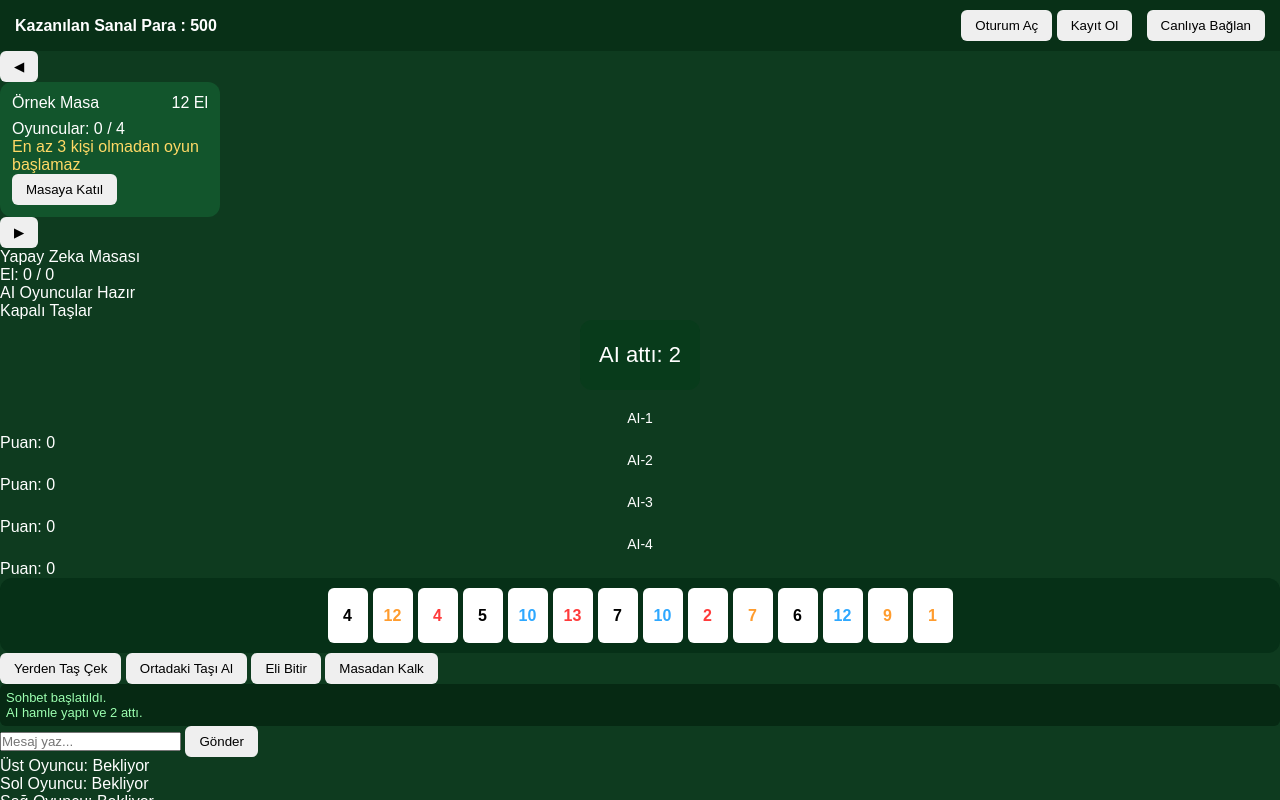
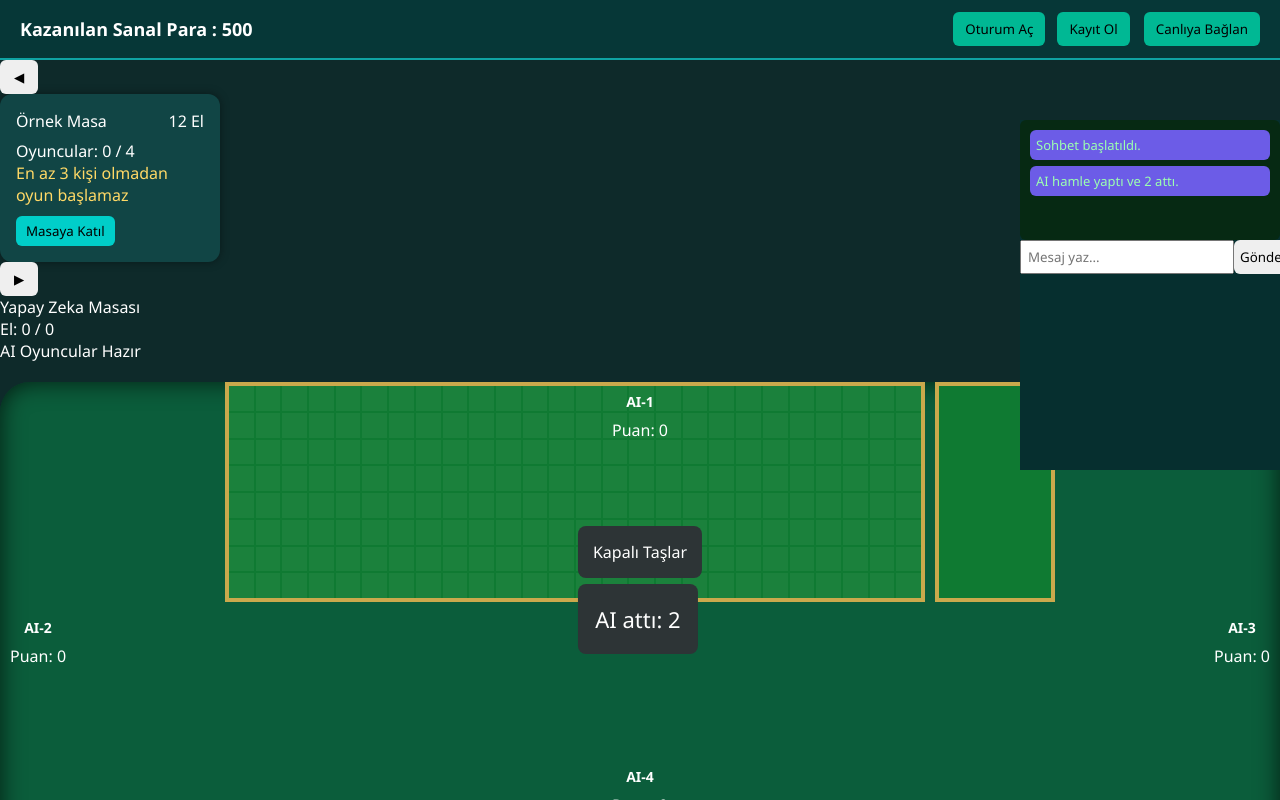
Before and after one commit to ilbarsozen45-blip/live-okey-server, a website: page index.html in a window 1280 px wide. Both pictures are taken after a click on the button "İzle". Shown: the top 800 px of the page. Drawn offline with nearby package versions, Linux system fonts and the light colour scheme.

Commit message:
Okey masası: drag-drop taş yerleştirme ve gerçek deste dağıtımı eklendi

```diff
--- a/app.js
+++ b/app.js
@@ -94,6 +94,20 @@
 
         document.getElementById("createTableCloseX")
     ?.addEventListener("click", closeCreateModal);
+
+
+    function buildGrid(){
+    const grid = document.getElementById("meldGrid");
+    if(!grid) return;
+
+    for(let i=0;i<26*8;i++){
+        const cell=document.createElement("div");
+        grid.appendChild(cell);
+    }
+}
+
+buildGrid();
+
 
 });
 
@@ -483,6 +497,8 @@
         const tile = document.createElement("div");
         tile.className = "tile " + color;
         tile.textContent = num;
+
+        tile.draggable = true;
 
         rack.appendChild(tile);
     }
@@ -937,3 +953,21 @@
 window.closeCreateModal = closeCreateModal;
 
 connectOnline("https://live-okey-server-production.up.railway.app");
+
+
+document.addEventListener("dragstart", e=>{
+    if(e.target.classList.contains("tile")){
+        e.dataTransfer.setData("tile","1");
+        window.draggedTile=e.target;
+    }
+});
+
+document.addEventListener("dragover", e=>{
+    if(e.target.closest("#meldGrid")) e.preventDefault();
+});
+
+document.addEventListener("drop", e=>{
+    if(e.target.closest("#meldGrid")){
+        e.target.appendChild(window.draggedTile);
+    }
+});
--- a/index.html
+++ b/index.html
@@ -177,6 +177,14 @@
     <!-- OKEY MASA YÜZEYİ -->
     <div id="okeyMainTable">
 
+        <div id="realBoardArea">
+
+    <div id="meldGrid"></div>
+
+    <div id="rightDropZone"></div>
+
+</div>
+
         <!-- ORTA ALAN (YERDEN TAŞ ÇEKME + ATILAN TAŞ) -->
         <div id="centerZone">
 
--- a/style.css
+++ b/style.css
@@ -299,3 +299,316 @@
     top:50%;
     transform:translateY(-50%);
 }
+/* ======================================================
+   CSS-4 — TAM ARAYÜZ DÜZENİ + GERÇEKÇİ OKEY MASASI + TAŞLAR
+====================================================== */
+
+*{
+    box-sizing:border-box;
+    font-family:Segoe UI,Arial;
+}
+
+body{
+    margin:0;
+    background:#0e2a2a;
+    color:white;
+}
+
+/* TOP BAR */
+
+#topBar{
+    display:flex;
+    justify-content:space-between;
+    align-items:center;
+    padding:12px 20px;
+    background:#063737;
+    border-bottom:2px solid #0fa3a3;
+}
+
+#coinBox{
+    font-weight:bold;
+    font-size:18px;
+}
+
+#accountButtons button{
+    margin-left:8px;
+    padding:8px 12px;
+    background:#00b894;
+    border:none;
+    border-radius:6px;
+    cursor:pointer;
+}
+
+/* LOBBY */
+
+#lobbyScreen{
+    padding:20px;
+    text-align:center;
+}
+
+#tableScrollArea{
+    display:flex;
+    gap:20px;
+    overflow-x:auto;
+    padding:20px;
+}
+
+/* TABLE CARD */
+
+.tableCard{
+    background:#114545;
+    border-radius:12px;
+    padding:16px;
+    min-width:220px;
+    box-shadow:0 0 10px rgba(0,0,0,0.4);
+}
+
+.tableCard button{
+    margin-top:10px;
+    padding:6px 10px;
+    background:#00cec9;
+    border:none;
+    border-radius:6px;
+    cursor:pointer;
+}
+
+.aiTable{
+    background:#6c5ce7;
+}
+
+/* CREATE BUTTON */
+
+#createTableButton{
+    margin-top:20px;
+    padding:12px 20px;
+    font-size:18px;
+    background:#0984e3;
+    border:none;
+    border-radius:10px;
+    cursor:pointer;
+}
+
+/* MODAL */
+
+.modal{
+    position:fixed;
+    inset:0;
+    background:rgba(0,0,0,0.6);
+    display:flex;
+    justify-content:center;
+    align-items:center;
+}
+
+.modalInner{
+    background:#083d3d;
+    padding:30px;
+    border-radius:12px;
+    width:300px;
+}
+
+.modalClose{
+    position:absolute;
+    right:15px;
+    top:15px;
+    font-size:22px;
+    background:none;
+    color:white;
+    border:none;
+    cursor:pointer;
+}
+
+.hidden{
+    display:none;
+}
+
+/* GAME SCREEN */
+
+#gameScreen{
+    padding:20px;
+}
+
+/* TABLE SURFACE */
+
+#okeyMainTable{
+    position:relative;
+    background:#0b5d3b;
+    height:520px;
+    border-radius:30px;
+    box-shadow:0 0 25px rgba(0,0,0,0.7) inset;
+}
+
+/* CENTER ZONE */
+
+#centerZone{
+    position:absolute;
+    top:40%;
+    left:50%;
+    transform:translate(-50%,-50%);
+}
+
+#closedDeck,#openDiscard{
+    background:#2d3436;
+    padding:15px;
+    border-radius:8px;
+    margin:6px;
+}
+
+/* PLAYER AREAS */
+
+.playerArea{
+    position:absolute;
+    text-align:center;
+}
+
+.topPlayer{top:10px; left:50%; transform:translateX(-50%);}
+.leftPlayer{left:10px; top:50%; transform:translateY(-50%);}
+.rightPlayer{right:10px; top:50%; transform:translateY(-50%);}
+.bottomPlayer{bottom:10px; left:50%; transform:translateX(-50%);}
+
+.playerName{
+    font-weight:bold;
+}
+
+.playerTiles{
+    display:flex;
+}
+
+/* YOUR RACK */
+
+#myTilesRack{
+    display:flex;
+    gap:6px;
+    margin-top:8px;
+}
+
+/* TILES */
+
+.tile{
+    width:34px;
+    height:48px;
+    background:white;
+    border-radius:6px;
+    color:black;
+    display:flex;
+    align-items:center;
+    justify-content:center;
+    font-weight:bold;
+    cursor:pointer;
+    box-shadow:0 2px 4px rgba(0,0,0,0.5);
+}
+
+.tile.selected{
+    transform:translateY(-8px);
+    border:2px solid yellow;
+}
+
+/* COLORS */
+
+.tile.red{color:#d63031;}
+.tile.blue{color:#0984e3;}
+.tile.black{color:#2d3436;}
+.tile.orange{color:#e17055;}
+
+/* CONTROL PANEL */
+
+#gameControlPanel{
+    margin-top:10px;
+    display:flex;
+    gap:10px;
+    justify-content:center;
+}
+
+#gameControlPanel button{
+    padding:10px 14px;
+    border:none;
+    border-radius:8px;
+    background:#00b894;
+    cursor:pointer;
+}
+
+/* CHAT */
+
+#inGameChat{
+    position:fixed;
+    right:0;
+    top:120px;
+    width:260px;
+    background:#062f2f;
+    height:350px;
+    display:flex;
+    flex-direction:column;
+}
+
+#chatMessages{
+    flex:1;
+    overflow:auto;
+    padding:10px;
+}
+
+.chatMsg{
+    background:#0a4b4b;
+    margin-bottom:6px;
+    padding:6px;
+    border-radius:6px;
+}
+
+.chatMsg.system{
+    background:#6c5ce7;
+}
+
+#chatInputArea{
+    display:flex;
+}
+
+#chatInput{
+    flex:1;
+    padding:6px;
+}
+
+#sendChatBtn{
+    padding:6px;
+}
+
+/* PLAYER STATUS */
+
+#playerStatusIndicators{
+    margin-top:10px;
+    display:flex;
+    justify-content:center;
+    gap:20px;
+}
+
+.statusItem{
+    background:#065f5f;
+    padding:6px 10px;
+    border-radius:6px;
+}
+#realBoardArea{
+    display:flex;
+    justify-content:center;
+    align-items:center;
+    margin-top:20px;
+}
+
+#meldGrid{
+    width:700px;
+    height:220px;
+    background:#0f7a32;
+    border:4px solid #caa94c;
+    display:grid;
+    grid-template-columns:repeat(26,1fr);
+    grid-template-rows:repeat(8,1fr);
+    gap:2px;
+}
+
+#meldGrid div{
+    background:rgba(255,255,255,0.05);
+}
+
+#rightDropZone{
+    width:120px;
+    height:220px;
+    background:#0f7a32;
+    border:4px solid #caa94c;
+    margin-left:10px;
+}
```
